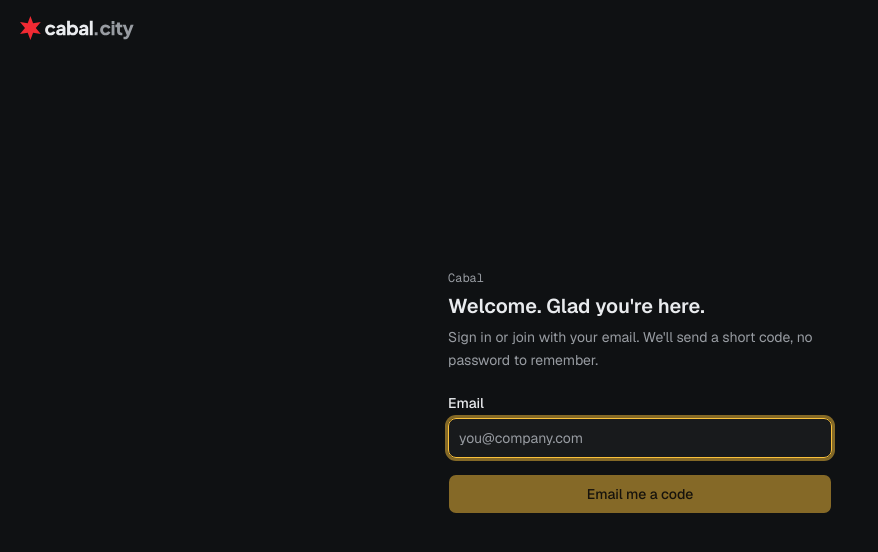
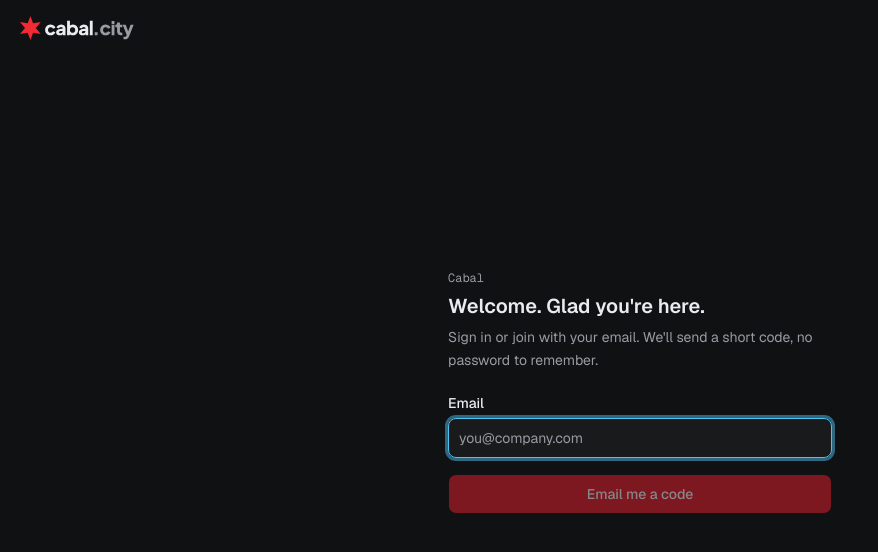
Before and after one commit to dance-hq/cabal-city, a Next.js app: page /login in a window 1280 px wide. Shown: the top 552 px of the page, without its empty margins (0-878 px from the left). Built offline with nearby package versions, Linux system fonts and the light colour scheme; no server answers; the database is empty.

Commit message:
Use the cabal.city brand colors across the app and desktop windows

```diff
--- a/app/globals.css
+++ b/app/globals.css
@@ -5,19 +5,20 @@
 @custom-variant dark (&:is(.dark *));
 
 /*
-  Cabal palette: graphite neutrals, one marigold accent (the "door is open"
-  light), plus two tiny status signals (online green, do-not-disturb rose).
+  cabal.city palette, from the Chicago flag in the logo: ink neutrals, star
+  red for actions, flag blue for detail and focus, plus the online green and
+  do-not-disturb status signals.
 */
 
 :root {
   --background: oklch(0.985 0.002 260);
-  --foreground: oklch(0.2 0.006 260);
+  --foreground: oklch(0.18 0.006 265);
   --card: oklch(1 0 0);
-  --card-foreground: oklch(0.2 0.006 260);
+  --card-foreground: oklch(0.18 0.006 265);
   --popover: oklch(1 0 0);
-  --popover-foreground: oklch(0.2 0.006 260);
-  --primary: oklch(0.8 0.155 82);
-  --primary-foreground: oklch(0.22 0.03 80);
+  --popover-foreground: oklch(0.18 0.006 265);
+  --primary: oklch(0.585 0.235 25);
+  --primary-foreground: oklch(0.99 0 0);
   --secondary: oklch(0.955 0.003 260);
   --secondary-foreground: oklch(0.25 0.006 260);
   --muted: oklch(0.955 0.003 260);
@@ -27,24 +28,25 @@
   --destructive: oklch(0.58 0.2 15);
   --border: oklch(0.9 0.004 260);
   --input: oklch(0.88 0.004 260);
-  --ring: oklch(0.72 0.15 80);
-  --mark: oklch(0.55 0.13 75);
+  --ring: oklch(0.66 0.13 232);
+  /* Flag blue deep enough to read as small text on white. */
+  --mark: oklch(0.5 0.12 238);
   --online: oklch(0.62 0.16 150);
   --dnd: oklch(0.6 0.19 15);
-  --chart-1: oklch(0.8 0.155 82);
+  --chart-1: oklch(0.585 0.235 25);
   --chart-2: oklch(0.62 0.16 150);
   --chart-3: oklch(0.6 0.19 15);
   --chart-4: oklch(0.47 0.01 260);
   --chart-5: oklch(0.2 0.006 260);
   --radius: 0.5rem;
   --sidebar: oklch(0.97 0.003 260);
-  --sidebar-foreground: oklch(0.2 0.006 260);
-  --sidebar-primary: oklch(0.8 0.155 82);
-  --sidebar-primary-foreground: oklch(0.22 0.03 80);
+  --sidebar-foreground: oklch(0.18 0.006 265);
+  --sidebar-primary: oklch(0.585 0.235 25);
+  --sidebar-primary-foreground: oklch(0.99 0 0);
   --sidebar-accent: oklch(0.93 0.004 260);
-  --sidebar-accent-foreground: oklch(0.2 0.006 260);
+  --sidebar-accent-foreground: oklch(0.18 0.006 265);
   --sidebar-border: oklch(0.9 0.004 260);
-  --sidebar-ring: oklch(0.72 0.15 80);
+  --sidebar-ring: oklch(0.66 0.13 232);
   /* The city flag: light blue stripes, red six-pointed stars. */
   --flag: oklch(0.72 0.125 228);
   --star: oklch(0.585 0.235 25);
@@ -61,8 +63,8 @@
   --card-foreground: oklch(0.94 0.004 260);
   --popover: oklch(0.215 0.006 260);
   --popover-foreground: oklch(0.94 0.004 260);
-  --primary: oklch(0.84 0.155 84);
-  --primary-foreground: oklch(0.2 0.03 80);
+  --primary: oklch(0.6 0.23 25);
+  --primary-foreground: oklch(0.99 0 0);
   --secondary: oklch(0.245 0.006 260);
   --secondary-foreground: oklch(0.94 0.004 260);
   --muted: oklch(0.235 0.006 260);
@@ -72,34 +74,26 @@
   --destructive: oklch(0.66 0.19 18);
   --border: oklch(0.28 0.006 260);
   --input: oklch(0.31 0.006 260);
-  --ring: oklch(0.84 0.155 84);
-  --mark: oklch(0.84 0.155 84);
+  --ring: oklch(0.76 0.12 228);
+  --mark: oklch(0.78 0.11 228);
   --online: oklch(0.76 0.16 150);
   --dnd: oklch(0.68 0.18 18);
-  --chart-1: oklch(0.84 0.155 84);
+  --chart-1: oklch(0.6 0.23 25);
   --chart-2: oklch(0.76 0.16 150);
   --chart-3: oklch(0.68 0.18 18);
   --chart-4: oklch(0.69 0.01 260);
   --chart-5: oklch(0.94 0.004 260);
   --sidebar: oklch(0.155 0.005 260);
   --sidebar-foreground: oklch(0.94 0.004 260);
-  --sidebar-primary: oklch(0.84 0.155 84);
-  --sidebar-primary-foreground: oklch(0.2 0.03 80);
+  --sidebar-primary: oklch(0.6 0.23 25);
+  --sidebar-primary-foreground: oklch(0.99 0 0);
   --sidebar-accent: oklch(0.235 0.006 260);
   --sidebar-accent-foreground: oklch(0.96 0.004 260);
   --sidebar-border: oklch(0.25 0.006 260);
-  --sidebar-ring: oklch(0.84 0.155 84);
+  --sidebar-ring: oklch(0.76 0.12 228);
   --flag: oklch(0.76 0.12 228);
   --star: var(--brand-star);
   --star-foreground: oklch(0.99 0 0);
-}
-
-/* Public pages (home, legal) speak Chicago: red for action, flag blue for detail. */
-.chicago {
-  --primary: var(--star);
-  --primary-foreground: var(--star-foreground);
-  --ring: var(--flag);
-  --mark: var(--flag);
 }
 
 @theme inline {
@@ -161,7 +155,7 @@
     @apply bg-background text-foreground font-sans;
   }
   ::selection {
-    background: color-mix(in oklch, var(--primary) 45%, transparent);
+    background: color-mix(in oklch, var(--flag) 40%, transparent);
   }
 }
 
--- a/app/not-found.tsx
+++ b/app/not-found.tsx
@@ -3,7 +3,7 @@ import { ChicagoStar } from '@/components/marketing/star'
 
 export default function NotFound() {
   return (
-    <main className="chicago flex min-h-svh flex-col items-center justify-center gap-6 px-6 text-center">
+    <main className="flex min-h-svh flex-col items-center justify-center gap-6 px-6 text-center">
       <span className="text-flag">
         <ChicagoStar outline className="size-16" />
       </span>
--- a/app/page.tsx
+++ b/app/page.tsx
@@ -19,7 +19,7 @@ export default async function Home() {
   const [release, online] = await Promise.all([latestRelease(), community ? onlineCount(community.id) : null])
 
   return (
-    <div className="chicago flex min-h-svh flex-col">
+    <div className="flex min-h-svh flex-col">
       <SiteHeader />
       <Suspense>
         <DeletedNotice />
--- a/components/cabal/message-list.tsx
+++ b/components/cabal/message-list.tsx
@@ -221,7 +221,7 @@ export function MessageList({
               {showUnread && (
                 <div className="my-2 flex items-center gap-3" role="separator" aria-label="New messages">
                   <div className="h-px flex-1 bg-primary/60" />
-                  <span className="font-mono text-[10.5px] tracking-wider text-mark uppercase">New</span>
+                  <span className="font-mono text-[10.5px] tracking-wider text-primary uppercase">New</span>
                 </div>
               )}
               {m.kind === 'system' ? (
@@ -231,7 +231,7 @@ export function MessageList({
                   className={cn(
                     'group relative -mx-2 flex rounded-md px-2 transition-opacity duration-500 ease-out hover:bg-accent/50',
                     irc ? 'gap-3 py-0.5' : grouped ? 'gap-3 py-0.5' : 'mt-2.5 gap-3 py-0.5',
-                    mentioned && 'bg-primary/10 hover:bg-primary/15',
+                    mentioned && 'bg-flag/10 hover:bg-flag/15',
                     m.pending && 'opacity-70',
                   )}
                 >
--- a/components/cabal/message-text.tsx
+++ b/components/cabal/message-text.tsx
@@ -26,7 +26,7 @@ export const MessageText = memo(function MessageText({ body, myUsername }: { bod
               key={i}
               className={cn(
                 'rounded px-0.5 font-medium',
-                t.username.toLowerCase() === me ? 'bg-primary/25 text-foreground' : 'text-mark',
+                t.username.toLowerCase() === me ? 'bg-flag/25 text-foreground' : 'text-mark',
               )}
             >
               {t.value}
--- a/components/marketing/legal-page.tsx
+++ b/components/marketing/legal-page.tsx
@@ -29,7 +29,7 @@ export function LegalPage({
   children: React.ReactNode
 }) {
   return (
-    <div className="chicago flex min-h-svh flex-col">
+    <div className="flex min-h-svh flex-col">
       <SiteHeader />
       <div className="h-2 bg-flag" aria-hidden />
       <main className="mx-auto flex w-full max-w-5xl flex-1 flex-col gap-10 px-6 pt-12 pb-20 md:flex-row md:gap-16 md:pt-16">
```
Also changed, not shown: 2 other files (tests, documents, lock files or other folders).
